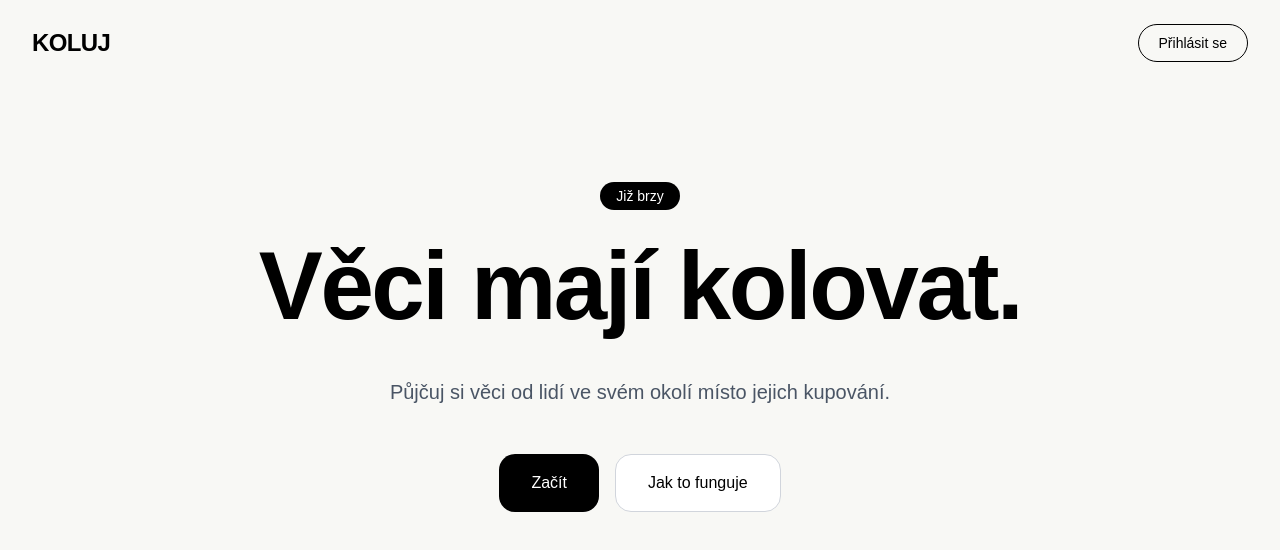
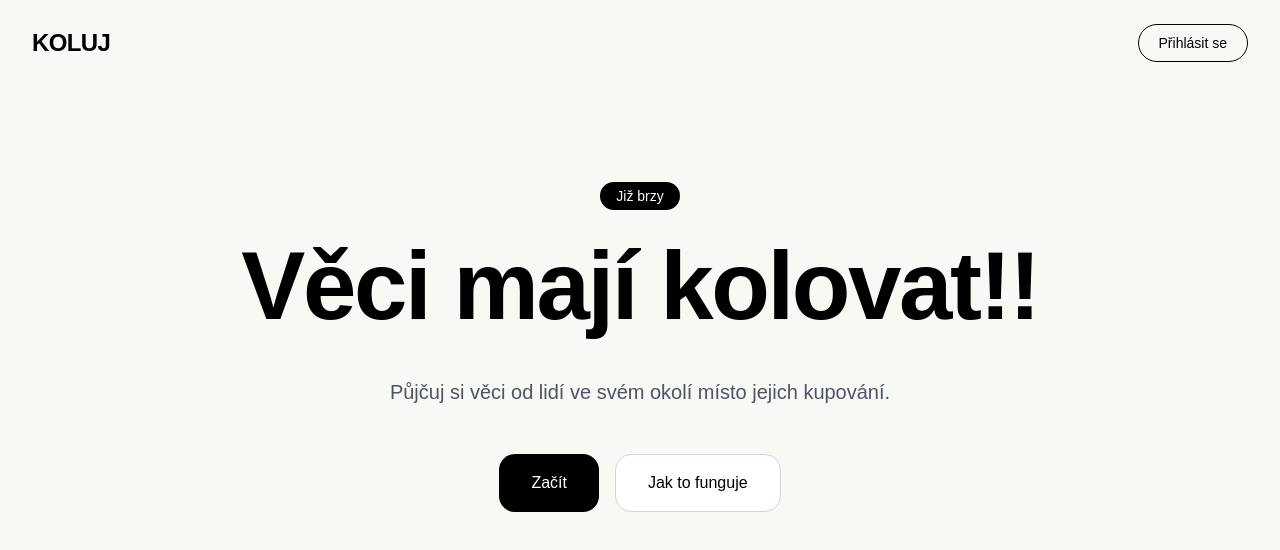
Before and after one commit to Koluj-cz/Koluj, a Next.js app: page / in a window 1280 px wide. Shown: the top 550 px of the page. Built offline with nearby package versions, Linux system fonts and the light colour scheme.

Commit message:
Updated slogan

```diff
--- a/app/page.tsx
+++ b/app/page.tsx
@@ -19,7 +19,7 @@ export default function Home() {
         </p>
 
         <h1 className="max-w-4xl text-6xl font-bold leading-tight tracking-tight md:text-8xl">
-          Věci mají kolovat.
+          Věci mají kolovat!!
         </h1>
 
         <p className="mt-8 max-w-2xl text-xl text-gray-600">
```
